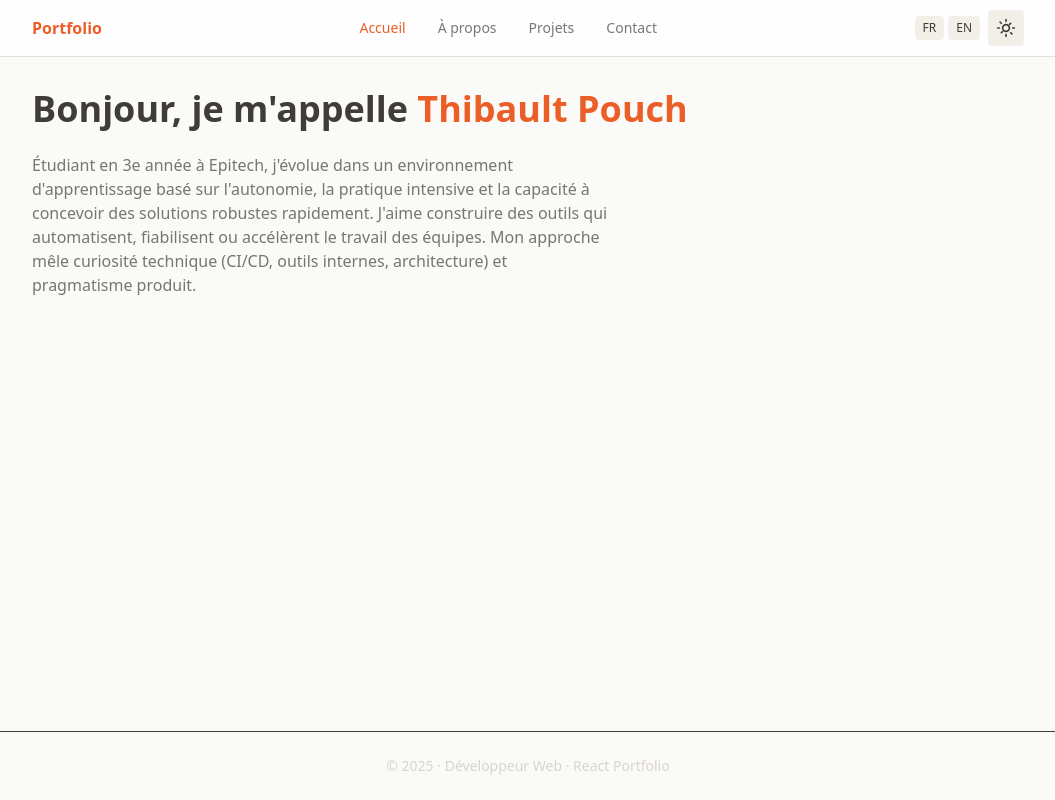
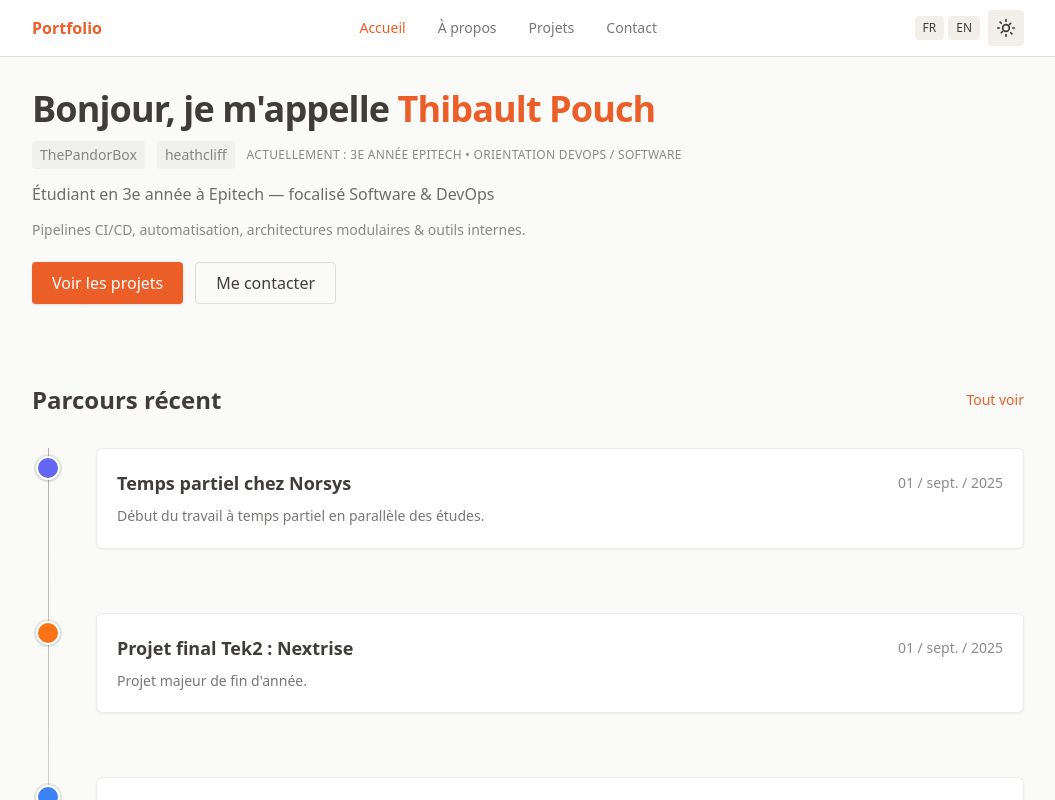
Before and after one commit to ThibaultPouch59200/Portfolio, a React (Vite) app: page / in a window 1280 px wide. Shown: the top 800 px of the page, without its empty margins (112-1167 px from the left). Built offline with nearby package versions, Linux system fonts and the light colour scheme.

Commit message:
feat(home): redesign page with hero enhancements, curriculum, featured projects, stats

```diff
--- a/src/pages/Home.jsx
+++ b/src/pages/Home.jsx
@@ -1,15 +1,124 @@
 import { useTranslation } from 'react-i18next';
+import Timeline from '../components/Timeline';
+import projects from '../data/projects';
+import { Link } from 'react-router-dom';
 
 export default function Home() {
-  const { t } = useTranslation();
+  const { t, i18n } = useTranslation();
+  const locale = i18n.language.startsWith('en') ? 'en' : 'fr';
+
+  // Featured projects: pick a subset (adjust later after feedback)
+  const featuredSlugs = ['jeb-incubator', 'zappy', 'raytracer'];
+  const featuredProjects = projects.filter(p => featuredSlugs.includes(p.slug)).slice(0, 3);
+
   return (
-    <section className="space-y-6">
-      <h1 className="text-3xl sm:text-4xl font-bold text-dark dark:text-cream">
-        {t('hero.title')} <span className="text-accent">Thibault Pouch</span>
-      </h1>
-      <p className="max-w-xl text-dark/70 dark:text-beige/90">
-        {t('about.text')}
-      </p>
-    </section>
+    <div className="space-y-20">
+      {/* Hero Section */}
+      <section className="space-y-6">
+        <div className="space-y-3">
+          <h1 className="text-3xl sm:text-4xl font-bold tracking-tight text-dark dark:text-cream">
+            {t('hero.title')} <span className="text-accent">Thibault Pouch</span>
+          </h1>
+          <div className="flex flex-wrap items-center gap-3 text-sm text-dark/60 dark:text-cream/60">
+            <span className="px-2 py-1 rounded bg-dark/5 dark:bg-cream/10">ThePandorBox</span>
+            <span className="px-2 py-1 rounded bg-dark/5 dark:bg-cream/10">heathcliff</span>
+            <span className="text-xs uppercase tracking-wide font-medium">{t('hero.currentStatus')}</span>
+          </div>
+          <p className="max-w-2xl text-dark/75 dark:text-beige/90 leading-relaxed">
+            {t('hero.subtitleShort')}
+          </p>
+          <p className="max-w-2xl text-sm text-dark/60 dark:text-beige/70 leading-relaxed">
+            {t('hero.subtitleTech')}
+          </p>
+          <div className="flex flex-wrap gap-3 pt-2">
+            <Link to="/projects" className="inline-flex items-center gap-2 px-5 py-2 rounded bg-accent text-white font-medium shadow hover:opacity-90 focus:outline-none focus:ring-2 focus:ring-accent/60 transition">
+              {t('home.cta.viewProjects')}
+            </Link>
+            <Link to="/contact" className="inline-flex items-center gap-2 px-5 py-2 rounded border border-dark/15 dark:border-cream/20 text-dark dark:text-cream hover:bg-dark/5 dark:hover:bg-cream/10 font-medium transition">
+              {t('home.cta.contact')}
+            </Link>
+          </div>
+        </div>
+      </section>
+
+      {/* Recent Timeline Section (limited) */}
+      <section className="space-y-8">
+        <header className="flex items-center justify-between">
+          <h2 className="text-2xl font-semibold text-dark dark:text-cream">
+            {t('home.sections.timeline')}
+          </h2>
+          <Link to="/about" className="text-sm font-medium text-accent hover:underline">
+            {locale === 'fr' ? 'Tout voir' : 'View all'}
+          </Link>
+        </header>
+        <Timeline limit={4} />
+      </section>
+
+      {/* Curriculum / Method Section */}
+      <section className="space-y-6">
+        <h2 className="text-2xl font-semibold text-dark dark:text-cream">{t('curriculum.title')}</h2>
+        <div className="space-y-5 max-w-3xl">
+          {(t('curriculum.paragraphs', { returnObjects: true }) || []).map((p, i) => (
+            <p key={i} className="text-sm sm:text-base leading-relaxed text-dark/70 dark:text-beige/85">
+              {p}
+            </p>
+          ))}
+        </div>
+      </section>
+
+      {/* Featured Projects */}
+      <section className="space-y-8">
+        <header className="flex items-center justify-between">
+          <h2 className="text-2xl font-semibold text-dark dark:text-cream">
+            {t('home.sections.featuredProjects')}
+          </h2>
+          <Link to="/projects" className="text-sm font-medium text-accent hover:underline">
+            {locale === 'fr' ? 'Tous les projets' : 'All projects'}
+          </Link>
+        </header>
+        <div className="grid gap-6 sm:grid-cols-2 lg:grid-cols-3">
+          {featuredProjects.map(p => (
+            <article key={p.id} className="group relative border border-dark/10 dark:border-cream/10 rounded-md p-5 bg-white dark:bg-dark/50 backdrop-blur-sm shadow-sm hover:shadow transition">
+              <h3 className="font-semibold text-lg text-dark dark:text-cream mb-2">
+                {p.title}
+              </h3>
+              <p className="text-sm text-dark/70 dark:text-beige/80 mb-4 leading-relaxed">
+                {p.description[locale] || p.description.fr}
+              </p>
+              <div className="flex flex-wrap gap-2 mb-4">
+                {p.tech.slice(0, 4).map(tk => (
+                  <span key={tk} className="text-xs px-2 py-1 rounded bg-dark/5 dark:bg-cream/10 text-dark/70 dark:text-beige/80">{tk}</span>
+                ))}
+              </div>
+              <Link to={`/projects?project=${p.slug}`} className="text-sm font-medium text-accent hover:underline">
+                {locale === 'fr' ? 'Détails' : 'Details'} →
+              </Link>
+            </article>
+          ))}
+        </div>
+      </section>
+
+      {/* Stats Section */}
+      <section className="space-y-10">
+        <h2 className="text-2xl font-semibold text-dark dark:text-cream">
+          {t('home.sections.stats')}
+        </h2>
+        <div className="grid gap-6 sm:grid-cols-2 lg:grid-cols-4">
+          <StatCard label={t('home.stats.projects')} value="7+" />
+          <StatCard label={t('home.stats.years')} value="2+" />
+          <StatCard label={t('home.stats.languages')} value="6" />
+          <StatCard label={t('home.stats.automation')} value="10+" />
+        </div>
+      </section>
+    </div>
   );
 }
+
+function StatCard({ label, value }) {
+  return (
+    <div className="relative overflow-hidden rounded-md border border-dark/10 dark:border-cream/10 bg-white dark:bg-dark/50 p-5 shadow-sm">
+      <div className="text-3xl font-bold text-accent mb-1 tracking-tight">{value}</div>
+      <div className="text-sm font-medium text-dark dark:text-cream">{label}</div>
+    </div>
+  );
+}
```
